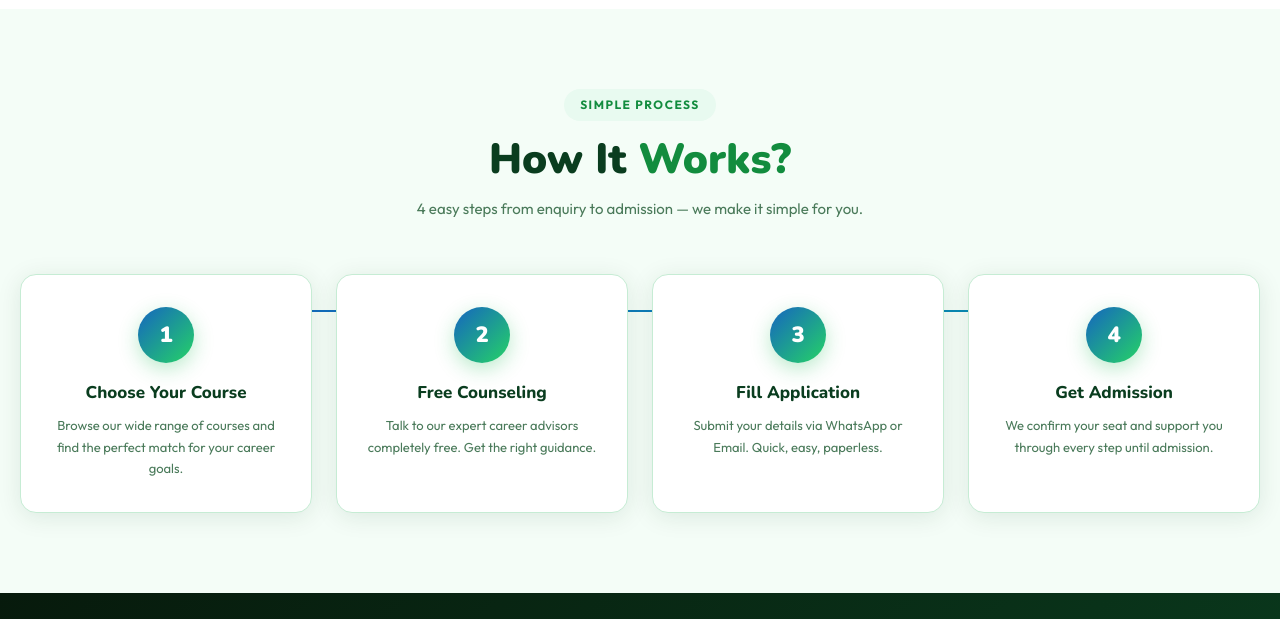
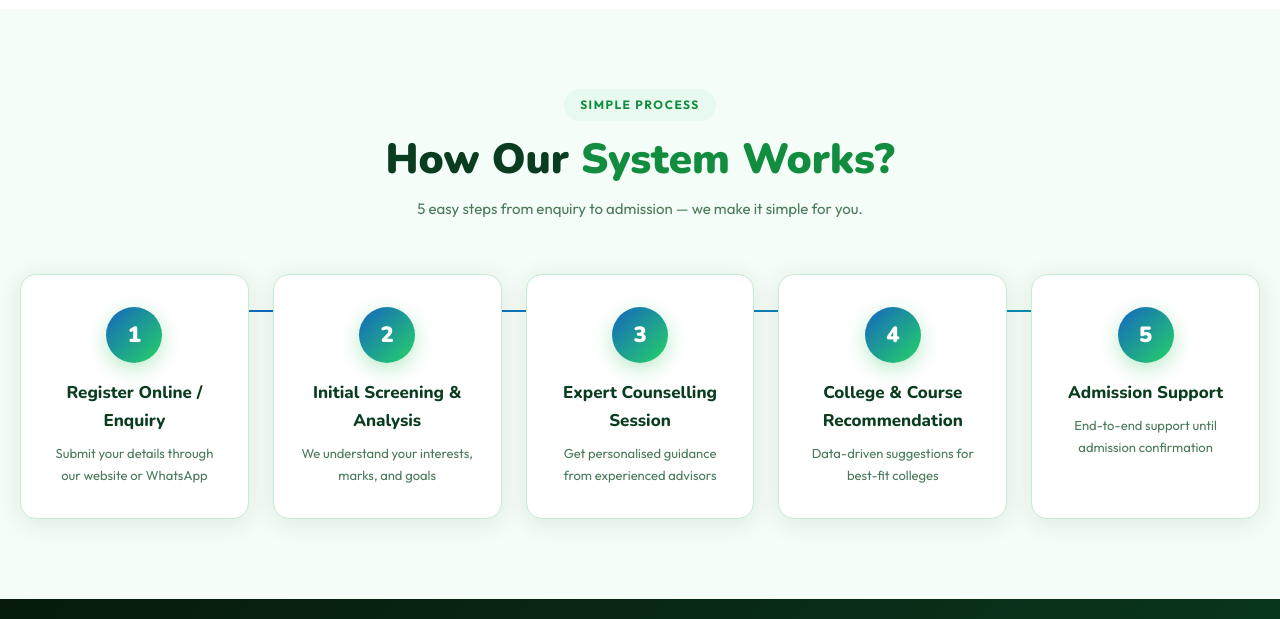
Before and after one commit to Barathsanthakumar/Future-guidance-app, a plain HTML site: page index.html in a window 1280 px wide. Shown: the part 3820-4439 px from the top of the page. Drawn offline with nearby package versions, Linux system fonts and the light colour scheme.

Commit message:
updated How It Works

```diff
--- a/index.html
+++ b/index.html
@@ -573,14 +573,15 @@ footer{background:linear-gradient(135deg,#071a0c,var(--navy));color:rgba(255,255
     <div class="wrap">
       <div class="sec-head">
         <span class="eyebrow">Simple Process</span>
-        <h2>How It <em>Works?</em></h2>
-        <p>4 easy steps from enquiry to admission — we make it simple for you.</p>
+        <h2>How Our <em>System Works?</em></h2>
+        <p>5 easy steps from enquiry to admission — we make it simple for you.</p>
       </div>
       <div class="steps-wrap">
-        <div class="step"><div class="step-num">1</div><h3>Choose Your Course</h3><p>Browse our wide range of courses and find the perfect match for your career goals.</p></div>
-        <div class="step"><div class="step-num">2</div><h3>Free Counseling</h3><p>Talk to our expert career advisors completely free. Get the right guidance.</p></div>
-        <div class="step"><div class="step-num">3</div><h3>Fill Application</h3><p>Submit your details via WhatsApp or Email. Quick, easy, paperless.</p></div>
-        <div class="step"><div class="step-num">4</div><h3>Get Admission</h3><p>We confirm your seat and support you through every step until admission.</p></div>
+        <div class="step"><div class="step-num">1</div><h3>Register Online / Enquiry</h3><p>Submit your details through our website or WhatsApp</p></div>
+        <div class="step"><div class="step-num">2</div><h3>Initial Screening & Analysis</h3><p>We understand your interests, marks, and goals</p></div>
+        <div class="step"><div class="step-num">3</div><h3>Expert Counselling Session</h3><p>Get personalised guidance from experienced advisors</p></div>
+        <div class="step"><div class="step-num">4</div><h3>College & Course Recommendation</h3><p>Data-driven suggestions for best-fit colleges</p></div>
+        <div class="step"><div class="step-num">5</div><h3>Admission Support</h3><p>End-to-end support until admission confirmation</p></div>
       </div>
     </div>
   </div>
```
